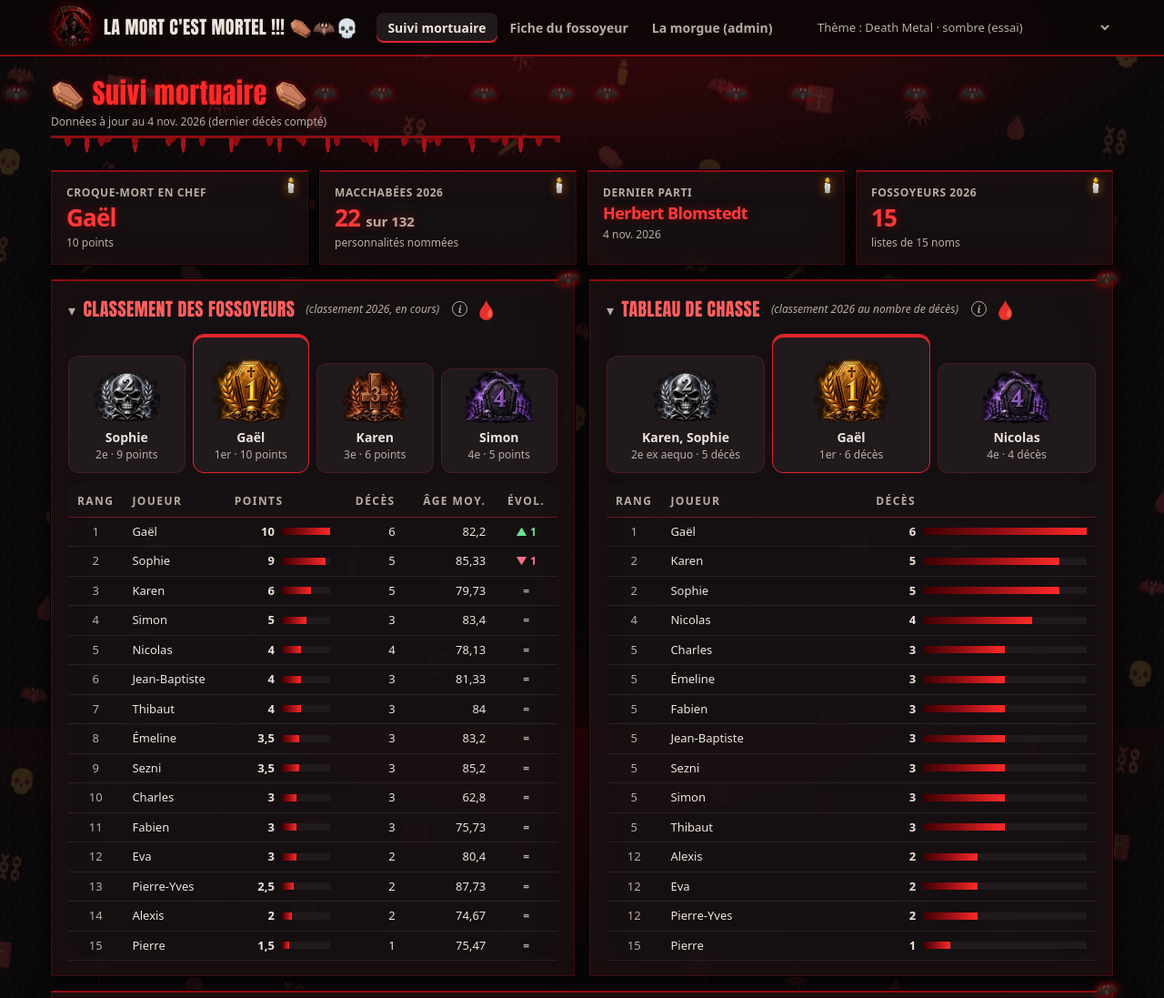
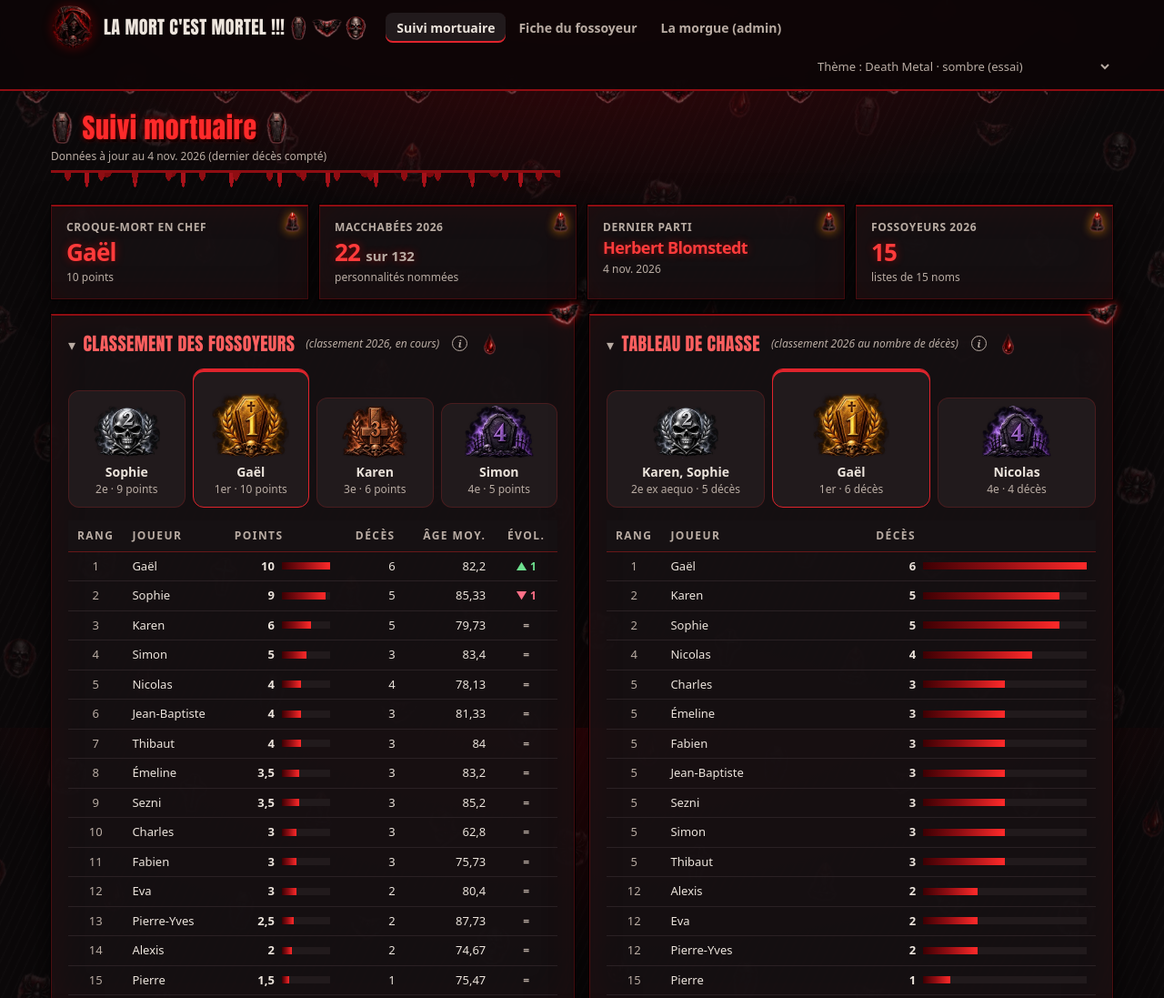
Before and after one commit to Theorible1/deathlist, a plain HTML site: page page/index.html in a window 1280 px wide. Shown: the top 1097 px of the page at 91% size. Drawn offline with Linux system fonts and the light colour scheme.

Commit message:
Icones dessinees a la place des emojis

```diff
--- a/page/style.css
+++ b/page/style.css
@@ -151,3 +151,19 @@ h2 .glose{font-family:system-ui,-apple-system,"Segoe UI",sans-serif;text-shadow:
 .info:hover::after,.info:focus-visible::after{content:attr(data-info);position:absolute;left:-10px;top:calc(100% + 8px);width:max-content;max-width:min(340px,82vw);background:var(--surface);color:var(--ink);border:1px solid var(--border-strong);border-radius:8px;padding:9px 11px;font:400 12.5px/1.5 system-ui,-apple-system,"Segoe UI",sans-serif;font-style:normal;text-transform:none;letter-spacing:0;text-align:left;white-space:normal;box-shadow:0 8px 24px rgba(0,0,0,.4);z-index:40;pointer-events:none}
 .info.vers-gauche:hover::after,.info.vers-gauche:focus-visible::after{left:auto;right:-10px}
 .marque img.logo{width:48px;height:48px;margin:-4px 0;display:block;filter:drop-shadow(0 0 6px rgba(200,0,0,.35))}
+
+/* Thème Death Metal : les émojis décoratifs du thème (copie THEMATOR3000, non modifiée) sont remplacés ici par les
+   icônes dessinées pour la page (page\images\ic_*.webp, planche import\yoyo.png). Mêmes sélecteurs, chargés après themes.css. */
+:root[data-theme="death-metal"] .marque span::after{content:"";display:inline-block;width:4.2em;height:1.35em;vertical-align:-.3em;margin-left:.35em;
+  background:url(images/ic_cercueil.webp) 0 50%/auto 1.3em no-repeat,url(images/ic_chauve-souris.webp) 1.15em 50%/auto 1em no-repeat,url(images/ic_crane.webp) 3em 50%/auto 1.3em no-repeat}
+:root[data-theme="death-metal"] h1::before,:root[data-theme="death-metal"] h1::after{content:"";display:inline-block;width:.85em;height:1.15em;vertical-align:-.15em;
+  background:url(images/ic_cercueil.webp) 50% 50%/contain no-repeat}
+:root[data-theme="death-metal"] h1::before{margin-right:.3em}:root[data-theme="death-metal"] h1::after{margin-left:.3em}
+:root[data-theme="death-metal"] h2::after{content:"";display:inline-block;width:.8em;height:1.2em;vertical-align:-.25em;margin-left:.4em;
+  background:url(images/ic_goutte.webp) 50% 50%/contain no-repeat}
+:root[data-theme="death-metal"] .carte::after{content:"";width:34px;height:22px;top:-12px;right:-8px;
+  background:url(images/ic_chauve-souris.webp) 50% 50%/contain no-repeat;filter:drop-shadow(0 0 4px rgba(255,0,0,.6))}
+:root[data-theme="death-metal"] .tuile-kpi::after{content:"";width:18px;height:22px;
+  background:url(images/ic_bougie.webp) 50% 50%/contain no-repeat}
+:root[data-theme="death-metal"] body::before{content:"";background:url(images/motif_fond.webp) 0 0/560px 240px repeat;filter:none;opacity:.16}
+:root[data-theme="death-metal"] body::after{content:"";width:100%;background:url(images/motif_chauves-souris.webp) 0 50%/420px 60px repeat-x;filter:none;opacity:.55}
```
Also changed, not shown: page/images/ic_araignee.webp (added), page/images/ic_bougie.webp (added), page/images/ic_cercueil.webp (added), page/images/ic_chauve-souris.webp (added), page/images/ic_crane.webp (added), page/images/ic_croix.webp (added), page/images/ic_goutte.webp (added), page/images/ic_rose.webp (added), page/images/motif_chauves-souris.webp (added), page/images/motif_fond.webp (added).
